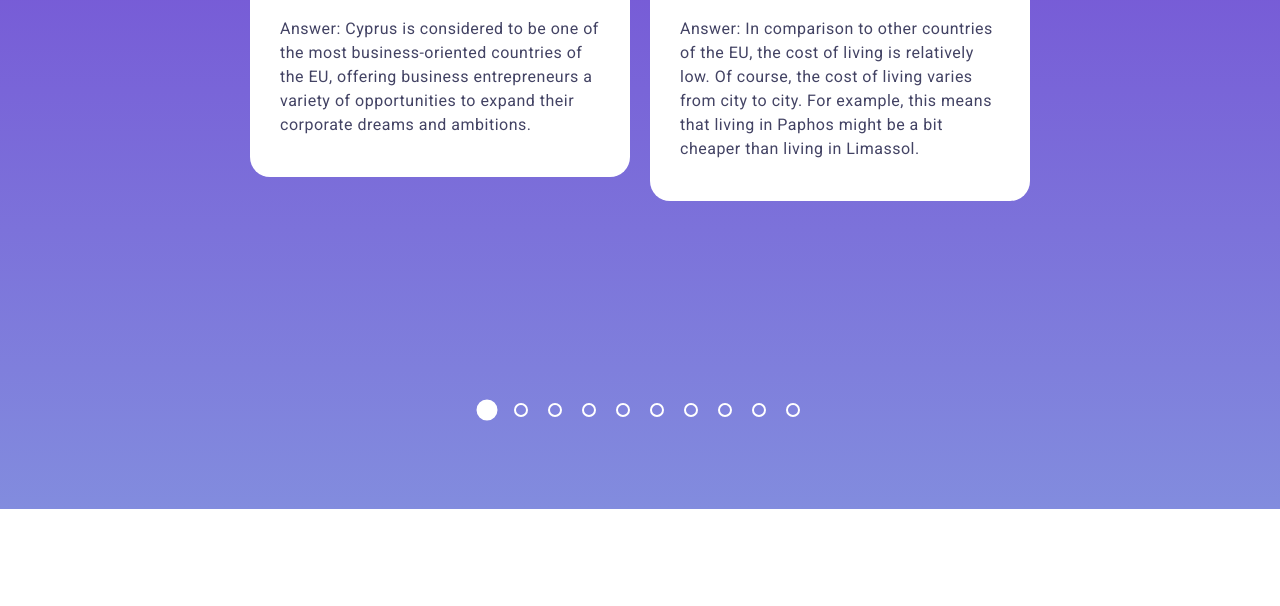
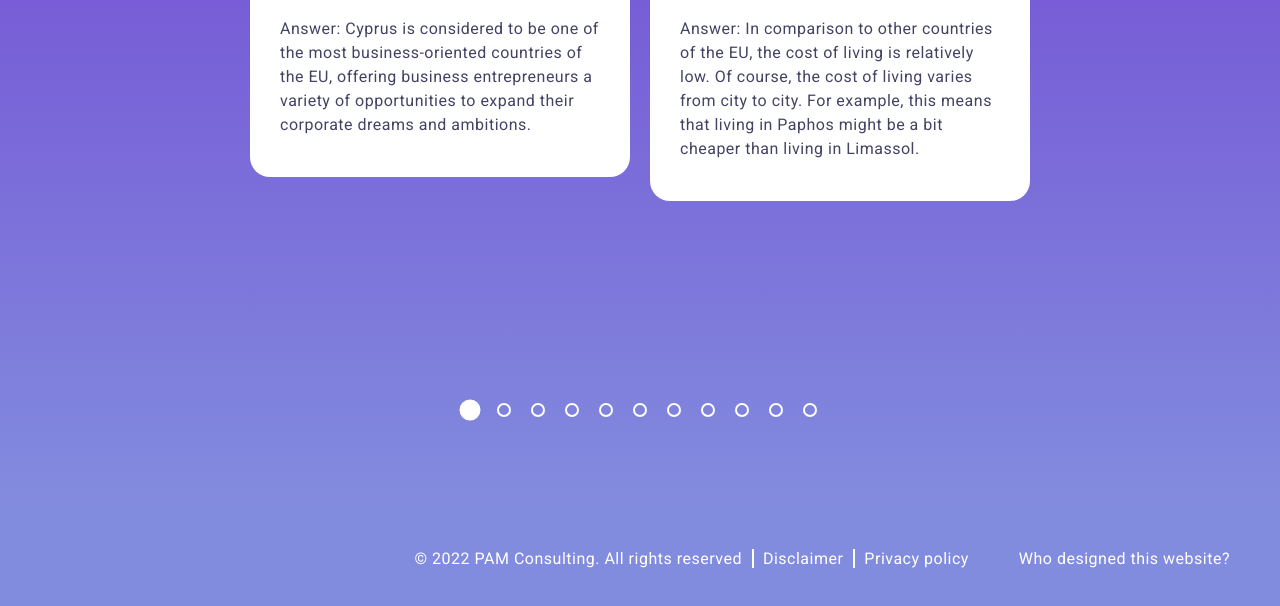
Before and after one commit to b0nLock/pamconsult, a plain HTML site: page index.html in a window 1280 px wide. Shown: the part 8432-9038 px from the top of the page. Before the commit the page ends 8941 px from the top, so only its background shows below. Drawn offline with nearby package versions, Linux system fonts and the light colour scheme.

Commit message:
added footer

```diff
--- a/index.html
+++ b/index.html
@@ -680,7 +680,18 @@
       </div>
     </section>
   </main>
-  <footer></footer>
+  <footer class="footer">
+    <div class="container">
+      <section class="footer__menu">
+        <div class="footer__info">
+          <p class="footer__link footer__copyright">© 2022 PAM Consulting. All rights reserved</p>
+          <a href="#" class="footer__link">Disclaimer</a>
+          <a href="#" class="footer__link">Privacy policy</a>
+        </div>
+        <a href="#" class="footer__author">Who designed this website?</a>
+      </section>
+    </div>
+  </footer>
   <script src="https://cdn.jsdelivr.net/npm/swiper@12/swiper-bundle.min.js"></script>
   <script src="./scripts/script.js"></script>
 </body>
--- a/scripts/script.js
+++ b/scripts/script.js
@@ -47,7 +47,7 @@ new Swiper('.questions__list', {
         clickable: true,
     },
     breakpoints: {
-    1280: {
+    1440: {
         slidesPerView: 3,
         spaceBetween: 20
     },
--- a/styles/style.css
+++ b/styles/style.css
@@ -1118,6 +1118,58 @@ body {
     padding: 1px;
 }
 
+.footer {
+    background-color: #828CDE;
+    padding: 40px 0;
+    color: white;
+    letter-spacing: 0.5px;
+}
+
+.footer .container {
+    margin: 0 50px;
+}
+
+.footer__menu {
+    margin: auto;
+    margin-right: 0;
+    gap: 20%;
+    display: flex;
+    justify-content: right;
+}
+
+.footer__info {
+    display: flex;
+    gap: 21px;
+    align-items: center;
+}
+
+.footer__link {
+    color: white;
+    position: relative;
+}
+
+.footer__link:not(:last-child)::after {
+    display: block;
+    content: '';
+    background-color: white;
+    width: 2px;
+    height: 19px;
+    position: absolute;
+    margin-right: -12px;
+    top: 0;
+    right: 0;
+}
+
+.footer__author {
+    color: white;
+}
+
+
+@media (max-width: 1440px) {
+    .questions__list {
+        width: 780px;
+    }
+}
 
 @media (max-width: 1280px) {
     .container {
@@ -1190,8 +1242,8 @@ body {
     .authors__info {
         width: 100%;
     }
-    .questions__list {
-        width: 780px;
+    .footer__menu {
+        gap: 50px;
     }
 }
 
@@ -1293,7 +1345,24 @@ body {
         margin: 0;
     }
     .questions__list {
-        width: 100%;
+        width: 768px;
+    }
+    .footer__menu {
+        flex-direction: column;
+        align-items: center;
+        flex-wrap: wrap;
+        width: 350px;
+        margin: auto;
+        gap: 10px;
+    }
+    .footer__info {
+        flex-wrap: wrap;
+        justify-content: center;
+        row-gap: 10px;
+    }
+    .footer__link:first-child::after {
+        width: 0;
+        height: 0;
     }
 }
 
@@ -1406,10 +1475,20 @@ body {
         margin: 0 40px;
     }
     .questions__card {
-        width: 100% !important;
+        width: 360px !important;
     }
     .content__questions .swiper-pagination-bullet {
         margin: 0 7px !important;
+    }
+    .questions__list {
+        width: 360px;
+    }
+    .footer__info {
+        flex-direction: column;
+    }
+    .footer__link:not(:last-child)::after {
+        width: 0;
+        height: 0;
     }
 }
 
```
